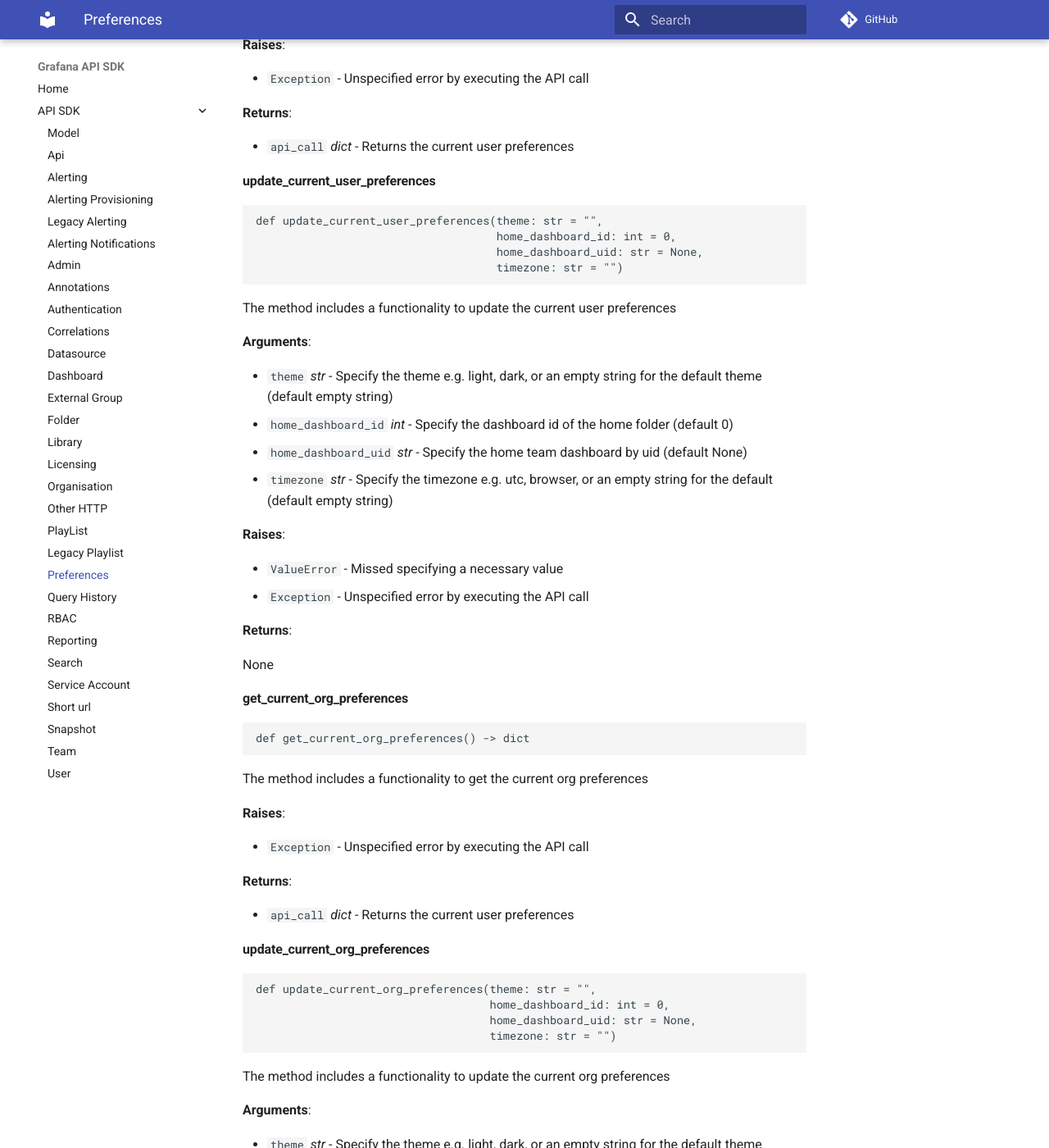
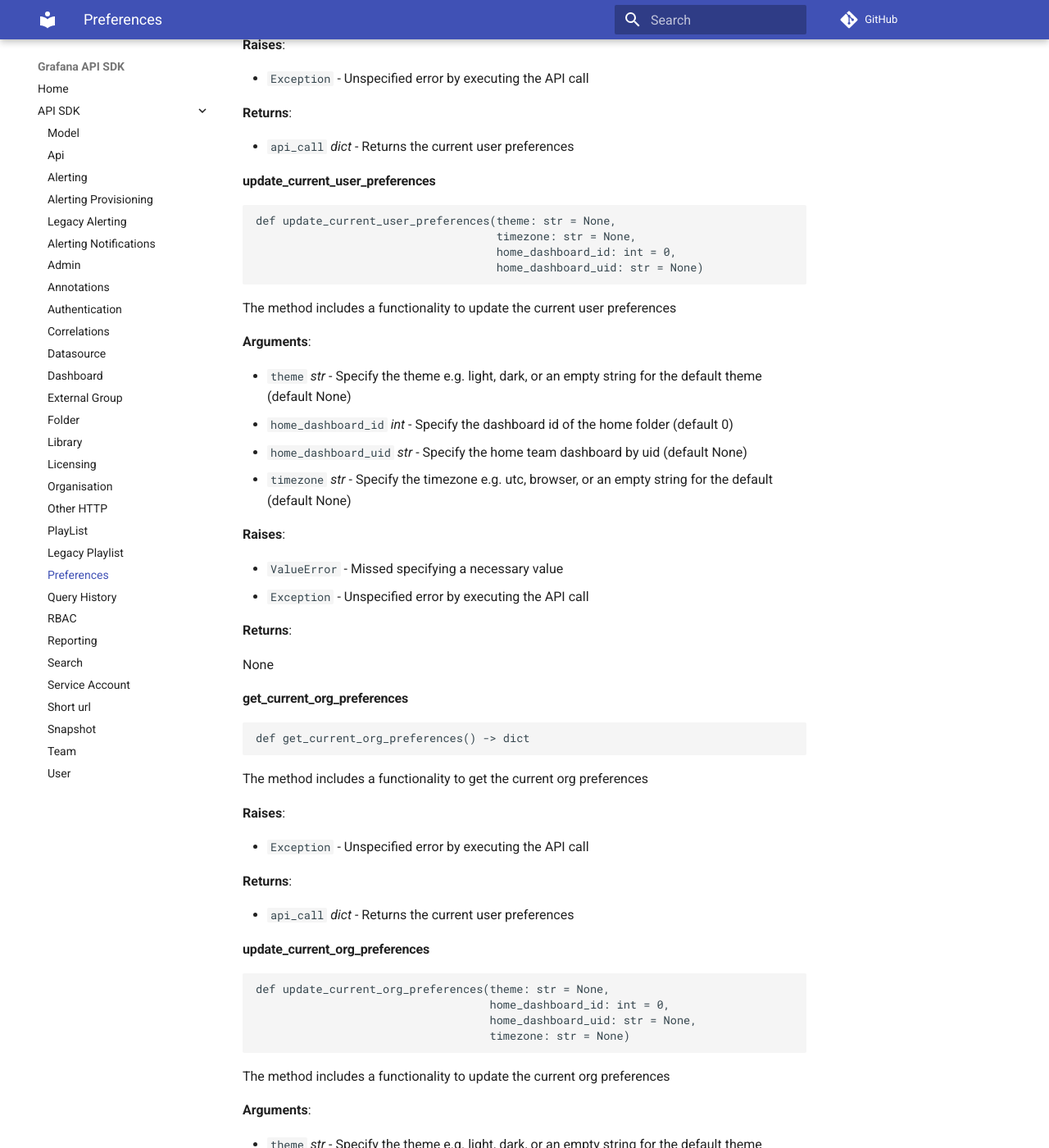
Before and after one commit to ZPascal/grafana_api_sdk, an MkDocs documentation site: the page built from docs/content/grafana_api/preferences.md, in a window 1280 px wide and 1400 px high, scrolled down 917 px. Shown: the whole window at 82% size. Built offline with MkDocs 1.6.1 and Material for MkDocs 9.7.7, drawn with Linux system fonts in a browser that asks for light colours; comment, search, counter and statistics services are not loaded; some of the changed text lies outside the part shown.

````diff
--- a/docs/content/grafana_api/preferences.md
+++ b/docs/content/grafana_api/preferences.md
@@ -54,20 +54,20 @@ The method includes a functionality to get the current user preferences
 #### update\_current\_user\_preferences
 
 ```python
-def update_current_user_preferences(theme: str = "",
+def update_current_user_preferences(theme: str = None,
+                                    timezone: str = None,
                                     home_dashboard_id: int = 0,
-                                    home_dashboard_uid: str = None,
-                                    timezone: str = "")
+                                    home_dashboard_uid: str = None)
 ```
 
 The method includes a functionality to update the current user preferences
 
 **Arguments**:
 
-- `theme` _str_ - Specify the theme e.g. light, dark, or an empty string for the default theme (default empty string)
+- `theme` _str_ - Specify the theme e.g. light, dark, or an empty string for the default theme (default None)
 - `home_dashboard_id` _int_ - Specify the dashboard id of the home folder (default 0)
 - `home_dashboard_uid` _str_ - Specify the home team dashboard by uid (default None)
-- `timezone` _str_ - Specify the timezone e.g. utc, browser, or an empty string for the default (default empty string)
+- `timezone` _str_ - Specify the timezone e.g. utc, browser, or an empty string for the default (default None)
 
 
 **Raises**:
@@ -104,20 +104,20 @@ The method includes a functionality to get the current org preferences
 #### update\_current\_org\_preferences
 
 ```python
-def update_current_org_preferences(theme: str = "",
+def update_current_org_preferences(theme: str = None,
                                    home_dashboard_id: int = 0,
                                    home_dashboard_uid: str = None,
-                                   timezone: str = "")
+                                   timezone: str = None)
 ```
 
 The method includes a functionality to update the current org preferences
 
 **Arguments**:
 
-- `theme` _str_ - Specify the theme e.g. light, dark, or an empty string for the default theme (default empty string)
+- `theme` _str_ - Specify the theme e.g. light, dark, or an empty string for the default theme (default None)
 - `home_dashboard_id` _int_ - Specify the dashboard id of the home folder (default 0)
 - `home_dashboard_uid` _str_ - Specify the home team dashboard by uid (default None)
-- `timezone` _str_ - Specify the timezone e.g. utc, browser, or an empty string for the default (default empty string)
+- `timezone` _str_ - Specify the timezone e.g. utc, browser, or an empty string for the default (default None)
 
 
 **Raises**:
````
Also changed, not shown: docs/content/grafana_api/team.md (+4 -4 lines), docs/coverage.svg.
